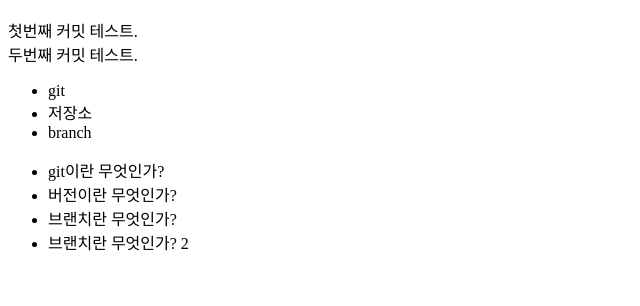
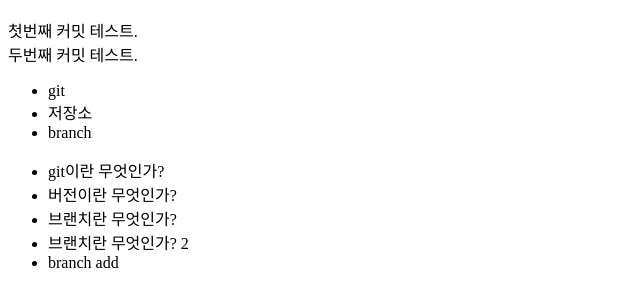
Before and after one commit to ooreenara/test, a plain HTML site: page index.html in a window 1280 px wide. Shown: the part 48-354 px from the top of the page, without its empty margins (0-640 px from the left). Drawn offline with Linux system fonts and the light colour scheme.

Commit message:
branch add

```diff
--- a/index.html
+++ b/index.html
@@ -15,6 +15,7 @@
 		<li>버전이란 무엇인가?</li>
 		<li>브랜치란 무엇인가?</li>
 		<li>브랜치란 무엇인가? 2</li>
+		<li>branch add</li>
 	</ul>
 </body>
 </html>
```
